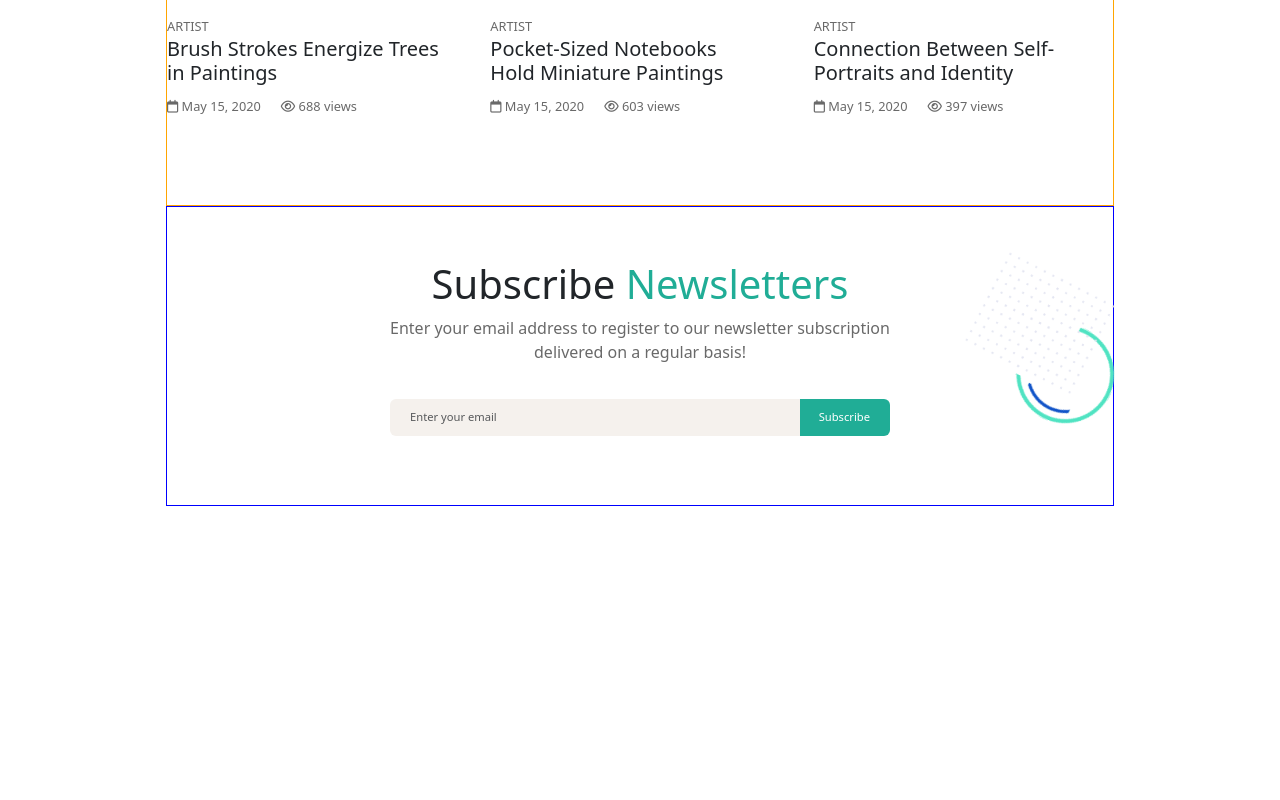
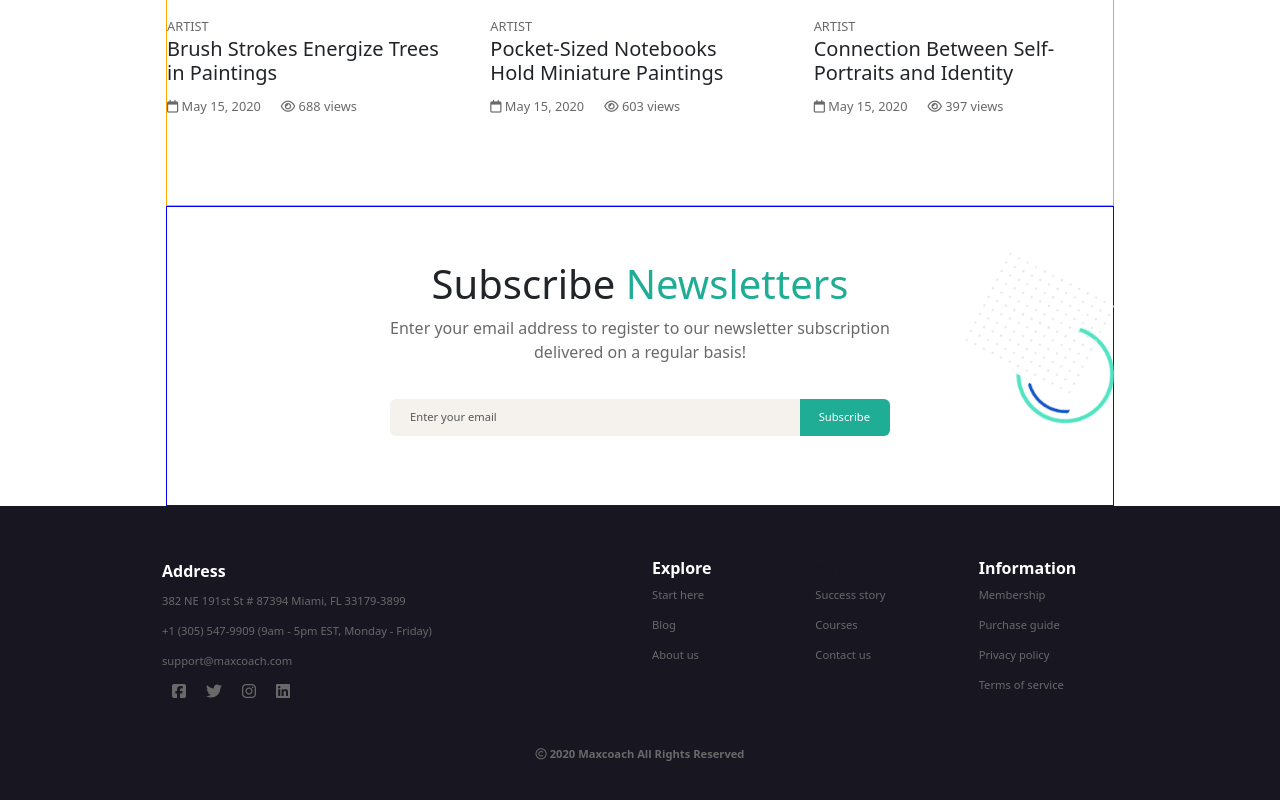
Before and after one commit to VeronicaFontana/proj-html-vuejs, a Vue app: page / in a window 1280 px wide. Shown: the part 3726-4526 px from the top of the page. Before the commit the page ends 4232 px from the top, so only its background shows below. Built offline with nearby package versions, Linux system fonts and the light colour scheme.

Commit message:
[ADD] footer

```diff
--- a/src/App.vue
+++ b/src/App.vue
@@ -1,12 +1,14 @@
 <script>
 import Header from './components/Header.vue';
 import Main from './components/Main.vue';
+import Footer from './components/Footer.vue';
 
 export default {
   name:"App",
   components:{
     Header,
-    Main
+    Main,
+    Footer
   }
 }
 </script>
@@ -14,6 +16,7 @@ export default {
 <template>
   <Header />
   <Main />
+  <Footer />
 </template>
 
 <style lang="scss">
--- /dev/null
+++ b/src/components/Footer.vue
@@ -0,0 +1,124 @@
+<script>
+export default {
+  name:"Footer"
+}
+</script>
+
+<template>
+  <footer>
+    <section class="container">
+      <div class="row">
+        <div class="col-6">
+          <span>Address</span>
+          <p>382 NE 191st St # 87394 Miami, FL 33179-3899</p>
+          <p>+1 (305) 547-9909 (9am - 5pm EST, Monday - Friday)</p>
+          <p>support@maxcoach.com</p>
+          <div class="icons">
+            <i class="fa-brands fa-square-facebook"></i>
+            <i class="fa-brands fa-twitter"></i>
+            <i class="fa-brands fa-instagram"></i>
+            <i class="fa-brands fa-linkedin"></i>
+          </div>
+        </div>
+        <div class="col-2">
+          <span>Explore</span>
+          <ul>
+            <li>
+              Start here
+            </li>
+            <li>
+              Blog
+            </li>
+            <li>
+              About us
+            </li>
+          </ul>
+        </div>
+        <div class="col-2">
+          <span class="none">none</span>
+          <ul>
+            <li>
+              Success story
+            </li>
+            <li>
+              Courses
+            </li>
+            <li>
+              Contact us
+            </li>
+          </ul>
+        </div>
+        <div class="col-2">
+          <span>Information</span>
+          <ul>
+            <li>
+              Membership
+            </li>
+            <li>
+              Purchase guide
+            </li>
+            <li>
+              Privacy policy
+            </li>
+            <li>
+              Terms of service
+            </li>
+          </ul>
+        </div>
+      </div>
+      <div class="bottom-text text-center">
+        <span><i class="fa-regular fa-copyright"></i> 2020 Maxcoach All Rights Reserved</span>
+      </div>
+    </section>
+
+  </footer>
+</template>
+
+<style lang="scss" scoped>
+@use "../scss/partials/variables" as *;
+
+footer{
+  padding: 50px 0;
+  color: white;
+  background-color: $footer-bg;
+  .col-6{
+    line-height: 30px;
+    p{
+      margin: 0;
+    }
+    .icons{
+      i{
+        margin: 0 10px;
+        color: $role-color;
+      }
+    }
+  }
+
+  span{
+    font-weight: bold;
+  }
+  p, li{
+    color: $role-color;
+    font-size: 0.7rem;
+  }
+  .container{
+    max-width: 980px;
+    .col-2{
+      .none{
+        color: $footer-bg;
+      }
+      ul{
+        padding: 0;
+        list-style: none;
+        line-height: 30px;
+      }
+    }
+  }
+  .bottom-text{
+    margin-top: 30px;
+    color: $role-color;
+    font-size: .7rem;
+  }
+}
+
+</style>
--- a/src/scss/partials/_variables.scss
+++ b/src/scss/partials/_variables.scss
@@ -4,3 +4,5 @@ $text-color: #20AD96;
 $svg-color: #F5F1ED;
 $svg-color-1: #8FD6CA;
 $role-color: #696969;
+$footer-bg: #171621;
+$footer-text: #F5F1ED;
```
